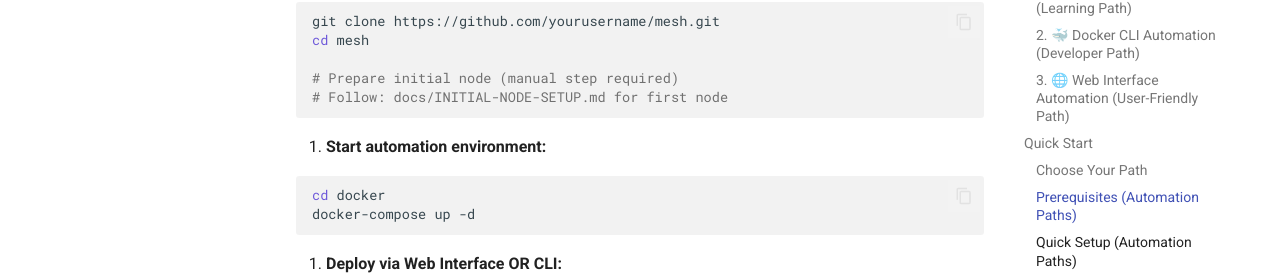
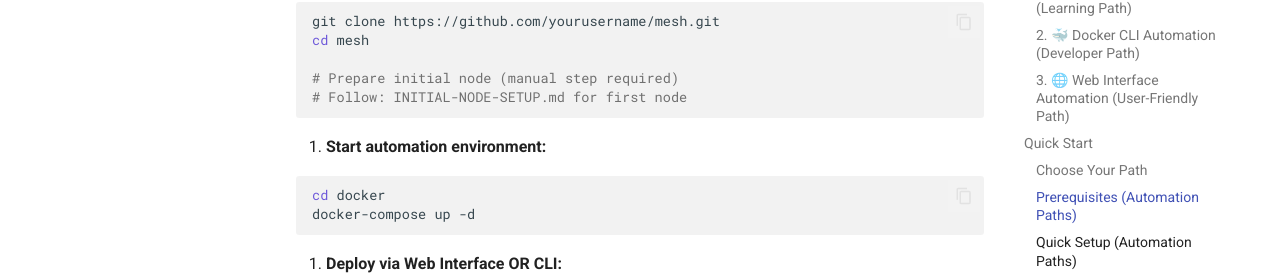
Before and after one commit to git-kubik/mesh, an MkDocs documentation site: the page built from docs/index.md, in a window 1280 px wide and 900 px high, scrolled down 2179 px. Shown: the part 172-452 px from the top of the window. Built offline with MkDocs 1.6.1 and Material for MkDocs 9.7.7, drawn with Linux system fonts in a browser that asks for light colours; comment, search, counter and statistics services are not loaded; the version menu is left out; part of the change alters nothing that is shown; some of the changed text lies outside the part shown.

Commit message:
fix: resolve MkDocs broken links and git history access
**Broken Links Fixed (docs/index.md):**
- Changed `docs/ANSIBLE-QUICKSTART.md` → `ANSIBLE-QUICKSTART.md`
- Changed `docs/INITIAL-NODE-SETUP.md` → `INITIAL-NODE-SETUP.md`
- Changed `docs/openwrt-batman-mesh-setup.md` → `openwrt-batman-mesh-setup.md`
- Changed `docker/README.md` → `docker-README.md`
- Changed `.claude/skills/project-standards.md` → GitHub URL
- Changed `docs/TESTING.md` → `tests-README.md` (file exists)
- Changed `LICENSE` → GitHub URL

All links now point to files within the docs/ directory or use
absolute GitHub URLs for files outside the docs directory.

**GitHub Workflow Fix:**
- Added `fetch-depth: 0` to Documentation Build checkout step
- Resolves git-revision-date-localized plugin warnings
- Plugin now has access to full git history

**Result:**
- MkDocs build in --strict mode now passes
- All 14 link warnings resolved
- Git history warnings resolved

🤖 Generated with [Claude Code](https://claude.com/claude-code)

Co-Authored-By: Claude <noreply@anthropic.com>

````diff
--- a/docs/index.md
+++ b/docs/index.md
@@ -30,7 +30,7 @@ Complete step-by-step guide for manual configuration. Perfect for:
 - Learning OpenWrt and Batman-adv concepts
 - Customizing beyond automation capabilities
 
-**Documentation**: [Manual Setup Guide](docs/openwrt-batman-mesh-setup.md) | [Initial Node Setup](docs/INITIAL-NODE-SETUP.md)
+**Documentation**: [Manual Setup Guide](openwrt-batman-mesh-setup.md) | [Initial Node Setup](INITIAL-NODE-SETUP.md)
 
 ### 2. 🐳 Docker CLI Automation (Developer Path)
 
@@ -43,7 +43,7 @@ docker-compose exec ansible ansible-playbook -i /ansible/inventory/hosts.yml /an
 ```
 
 **Benefits**: Direct CLI access, scriptable, version controlled
-**Documentation**: [Docker README](docker/README.md) | [Ansible Quick Start](docs/ANSIBLE-QUICKSTART.md)
+**Documentation**: [Docker README](docker-README.md) | [Ansible Quick Start](ANSIBLE-QUICKSTART.md)
 
 ### 3. 🌐 Web Interface Automation (User-Friendly Path)
 
@@ -55,7 +55,7 @@ Use Semaphore web UI for point-and-click deployment:
 4. Monitor progress in real-time
 
 **Benefits**: Visual feedback, job history, scheduling, notifications
-**Documentation**: [Docker README](docker/README.md)
+**Documentation**: [Docker README](docker-README.md)
 
 ---
 
@@ -67,9 +67,9 @@ Use Semaphore web UI for point-and-click deployment:
 
 Select a deployment method from the [Deployment Options](#deployment-options) above, then follow the appropriate guide:
 
-- **Manual**: [Initial Node Setup](docs/INITIAL-NODE-SETUP.md) → [Manual Setup Guide](docs/openwrt-batman-mesh-setup.md)
-- **Docker CLI**: [Docker README](docker/README.md) → [Ansible Quick Start](docs/ANSIBLE-QUICKSTART.md)
-- **Web Interface**: [Docker README](docker/README.md)
+- **Manual**: [Initial Node Setup](INITIAL-NODE-SETUP.md) → [Manual Setup Guide](openwrt-batman-mesh-setup.md)
+- **Docker CLI**: [Docker README](docker-README.md) → [Ansible Quick Start](ANSIBLE-QUICKSTART.md)
+- **Web Interface**: [Docker README](docker-README.md)
 
 ### Prerequisites (Automation Paths)
 
@@ -86,7 +86,7 @@ Select a deployment method from the [Deployment Options](#deployment-options) ab
    cd mesh
 
    # Prepare initial node (manual step required)
-   # Follow: docs/INITIAL-NODE-SETUP.md for first node
+   # Follow: INITIAL-NODE-SETUP.md for first node
    ```
 
 2. **Start automation environment:**
@@ -233,7 +233,7 @@ This project adheres to high-quality standards:
 - 20+ character passwords
 - ED25519 or RSA 4096 SSH keys
 
-For complete standards, see [project-standards skill](.claude/skills/project-standards.md).
+For complete standards, see [project-standards skill](https://github.com/git-kubik/mesh/blob/main/.claude/skills/project-standards.md).
 
 ### Testing
 
@@ -306,9 +306,9 @@ mesh/
 
 ## Documentation
 
-- **Quick Start**: [ANSIBLE-QUICKSTART.md](docs/ANSIBLE-QUICKSTART.md)
-- **Technical Guide**: [openwrt-batman-mesh-setup.md](docs/openwrt-batman-mesh-setup.md)
-- **Testing Guide**: [TESTING.md](docs/TESTING.md) (to be created)
+- **Quick Start**: [ANSIBLE-QUICKSTART.md](ANSIBLE-QUICKSTART.md)
+- **Technical Guide**: [openwrt-batman-mesh-setup.md](openwrt-batman-mesh-setup.md)
+- **Testing Guide**: [tests-README.md](tests-README.md)
 - **Contributing**: [CONTRIBUTING.md](CONTRIBUTING.md)
 - **Full Documentation**: <https://yourusername.github.io/mesh/>
 
@@ -369,7 +369,7 @@ We welcome contributions! Please see [CONTRIBUTING.md](CONTRIBUTING.md) for guid
 
 ## License
 
-This project is licensed under the MIT License - see the [LICENSE](LICENSE) file for details.
+This project is licensed under the MIT License - see the [LICENSE](https://github.com/git-kubik/mesh/blob/main/LICENSE) file for details.
 
 ## Acknowledgments
 
````
Also changed, not shown: 1 other file.
